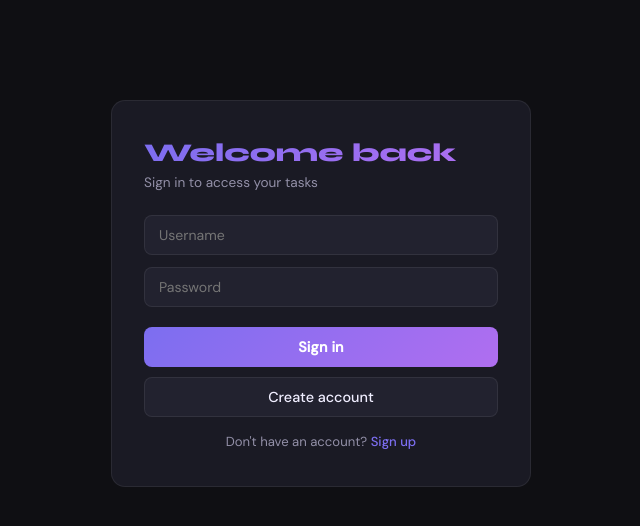
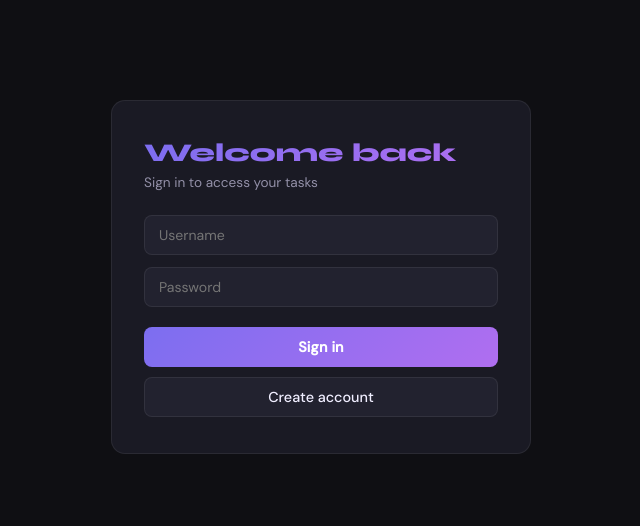
Before and after one commit to JustTrying652/To-do-app, a website: page auth.html in a window 1280 px wide. Shown: the whole page, without its empty margins (319-959 px from the left). Drawn offline with Linux system fonts and the light colour scheme.

Commit message:
removed non essential code

```diff
--- a/auth.html
+++ b/auth.html
@@ -20,9 +20,7 @@
             <button class="btn-secondary" onclick="signup()">Create account</button>
         </div>
 
-        <div class="auth-toggle">
-            Don't have an account? <span onclick="signup()">Sign up</span>
-        </div>
+
     </div>
 </div>
 <script src="auth.js"></script>
```
